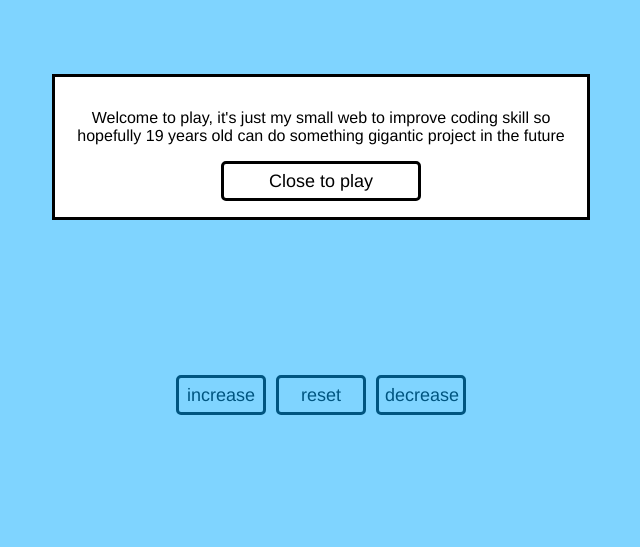
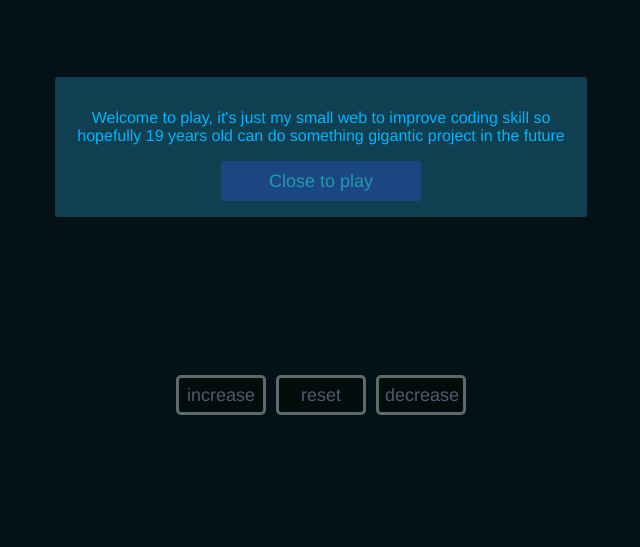
Before and after one commit to HungLyonLuudepythoin/first-counter, a plain HTML site: page index.html in a window 1280 px wide. Shown: the part 253-800 px from the top of the page, without its empty margins (319-959 px from the left). Drawn offline with Linux system fonts and the light colour scheme.

Commit message:
change first  color

```diff
--- a/index.html
+++ b/index.html
@@ -8,7 +8,7 @@
   </head>
   <body>
     <dialog class="js-dialog">
-      <p>
+      <p class="js-dialog__text">
         Welcome to play, it's just my small web to improve coding skill so
         hopefully 19 years old can do something gigantic project in the future
       </p>
@@ -18,19 +18,13 @@
       <p class="js-counter">Counter</p>
       <p class="js-showNumber showNumber">0</p>
       <div class="buttons">
-        <button
-          class="js-increase-button increase-button"
-          onclick="incrementCount()"
-        >
+        <button class="js-increase-button button" onclick="incrementCount()">
           increase
         </button>
-        <button class="js-reset-button reset-button" onclick="resetNumber()">
+        <button class="js-reset-button button" onclick="resetNumber()">
           reset
         </button>
-        <button
-          class="js-decrease-button decrease-button"
-          onclick="decrementCount()"
-        >
+        <button class="js-decrease-button button" onclick="decrementCount()">
           decrease
         </button>
       </div>
--- a/style.css
+++ b/style.css
@@ -1,23 +1,39 @@
 * {
-    font-family: 'Helvetica Neue', sans-serif
+    font-family: 'Helvetica Neue', sans-serif;
+    font-weight: 400;
+}
+
+body {
+    background-color: #09232f;
 }
 
 .js-dialog {
     width: 500px;
     text-align: center;
+    background-color: #0f3f50;
+    border: none;
+    border-radius: 3px;
+}
+.js-dialog__text {
+    color: #00b5ff;
 }
 
 dialog::backdrop {
-    background-color: hsl(200, 100%, 50%, .5)
+    background-color: rgba(0,0,0,0.5)
 }
 
 .close-button {
     min-width: 200px;
     transition: 0.4s;
+    border-radius: 3px;
+    color:#239ba7;
+    border: none;
+
 }
 .close-button:hover {
     cursor: pointer;
-    background-color: hsl(200, 100%, 50%, .5);
+    color: #e8e9bf;
+    background-color:#186578;
 
 }
 
@@ -29,6 +45,11 @@ main {
     left: 50%;
     transform: translate(-50%, -50%);
 }
+
+.js-counter {
+    color:#acaee2;
+}
+
 .js-showNumber {
     display: flex;
     font-size: 130px;
@@ -37,6 +58,7 @@ main {
     height: 300px;
     margin-top: 0px;
     margin-bottom: 60px;
+    color: #e8bfe8;
 }
 
 button {
@@ -46,7 +68,7 @@ button {
     border-radius: 5px;
     border-width: 3px;
     border-style: solid;
-    background-color: white;
+    background-color: #1a4783;
     outline: none;
     user-select: none;
     font-size: 18px;
@@ -56,8 +78,16 @@ button {
     grid-template-columns: 100px 100px 100px ;
     justify-items: center;
 }
+
+.button {
+    border-color: #bad9d8;
+    background-color: #061a17;
+    color: #acaee2;
+}
+
 .buttons :hover {
-    cursor: pointer
+    cursor: pointer;
+    color: #bcb489;
 }
 .js-counter {
     margin: 30px 0;
```
